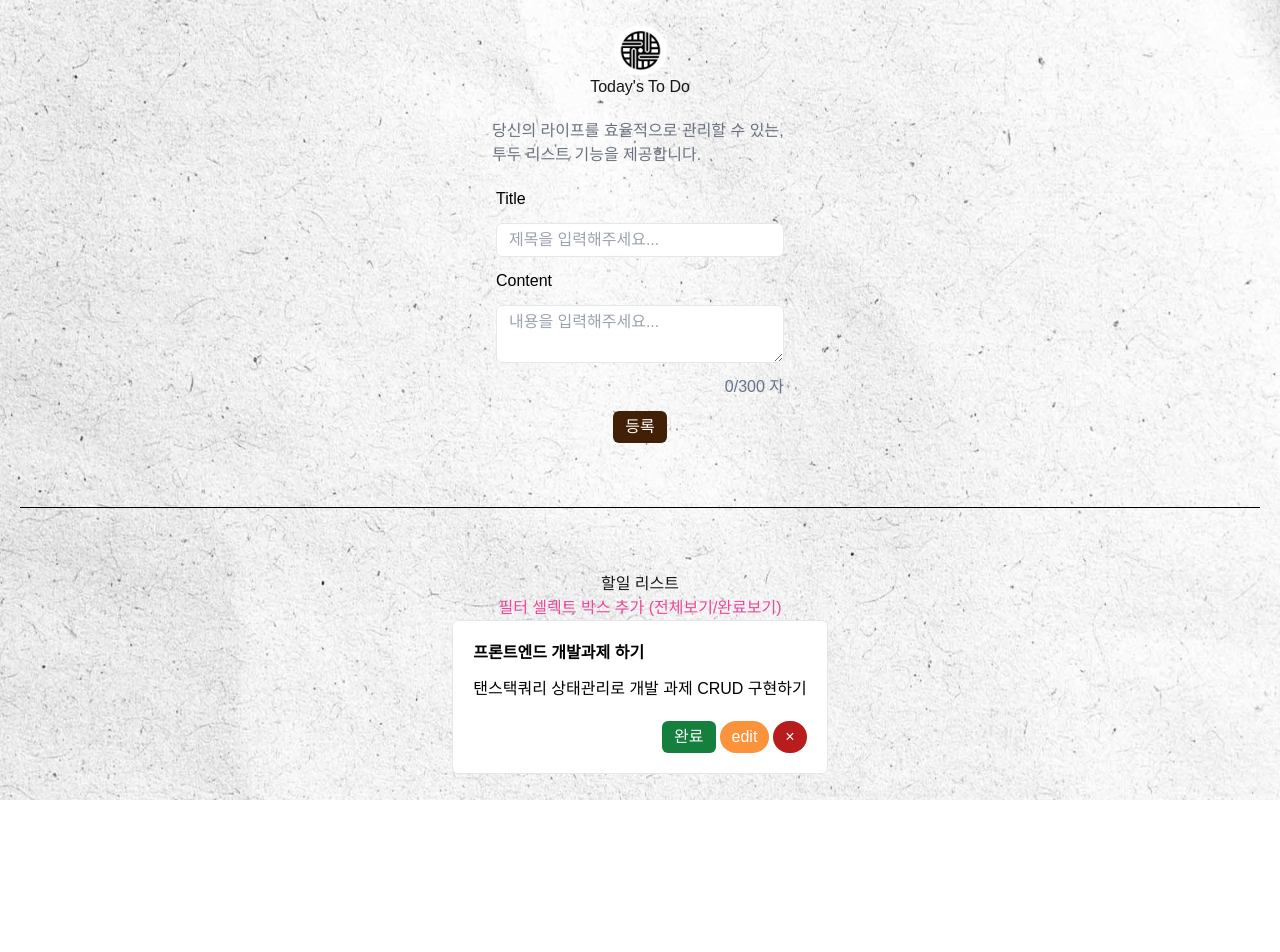
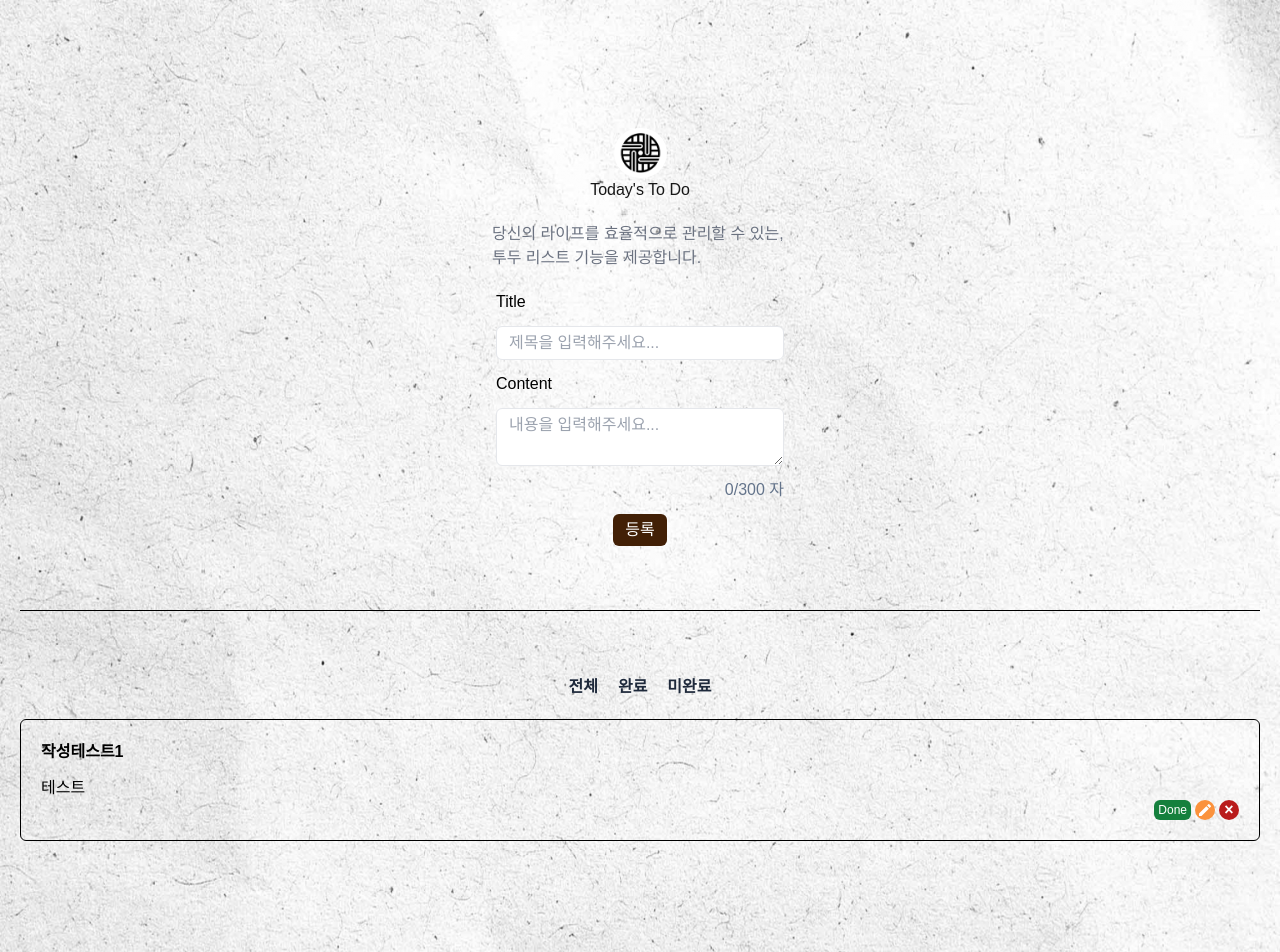
Before and after one commit to izzienote/my-todo-list, a Next.js app: page /todos in a window 1280 px wide. Shown: the top 952 px of the page. Before the commit the page ends 800 px from the top, so only its background shows below. Built offline with nearby package versions, Linux system fonts and the light colour scheme; data requests are answered from the project's data file.

Commit message:
feat:#4 삭제 및 완료/취소 토글 기능 구현

```diff
--- a/db.json
+++ b/db.json
@@ -1,21 +1,9 @@
 {
   "todos": [
     {
-      "id": "f2bb",
-      "title": "프론트엔드 개발 과제 하기",
-      "content": "5/15일 마감",
-      "isDone": false
-    },
-    {
-      "id": "d0dd",
-      "title": "1",
-      "content": "1",
-      "isDone": false
-    },
-    {
-      "id": "1461",
-      "title": "1111",
-      "content": "안녕하세요안녕하세요안녕하세요안녕하세요안녕하세요안녕하세요안녕하세요안녕하세요안녕하세요안녕하세요안녕하세요안녕하세요안녕하세요안녕하세요안녕하세요안녕하세요안녕하세요안녕하세요안녕하세요안녕하세요안녕하세요안녕하세요안녕하세요안녕하세요안녕하세요안녕하세요안녕하세요안녕하세요안녕하세요안녕하세요안녕하세요안녕하세요안녕하세요안녕하세요안녕하세요안녕하세요안녕하세요안녕하세요안녕하세요안녕하세요안녕하세요안녕하세요안녕하세요안녕하세요안녕하세요안녕하세요안녕하세요안녕하세요안녕하세요안녕하세요안녕하세요안녕하세요안녕하세요안녕하세요안녕하세요안녕하세요안녕하세요안녕하세요안녕하세요안녕하세요",
+      "id": "16cb",
+      "title": "작성테스트1",
+      "content": "테스트",
       "isDone": false
     }
   ]
--- a/src/app/todos/page.tsx
+++ b/src/app/todos/page.tsx
@@ -4,7 +4,7 @@ import TodoList from "@/components/todo-list";
 
 const TodoPage = () => {
   return (
-    <div className="px-5 min-h-screen flex flex-col justify-center items-center overflow-y-auto">
+    <div className="h-full px-5 min-h-screen flex flex-col justify-center items-center overflow-y-auto">
       <Logo />
       <p className="text-l mb-5">Today's To Do</p>
       <p className="text-gray-500 whitespace-pre-wrap mb-5">{introText}</p>
--- a/src/components/logo.tsx
+++ b/src/components/logo.tsx
@@ -5,7 +5,7 @@ import { HOME_PAGE } from "@/constants/common";
 
 const Logo = () => {
   return (
-    <Link href={HOME_PAGE} className="flex justify-center">
+    <Link href={HOME_PAGE} className="flex justify-center mt-32">
       <Image
         src={LOGO}
         alt="투데이 투두 로고 이미지"
--- a/src/components/todo-card.tsx
+++ b/src/components/todo-card.tsx
@@ -1,21 +1,78 @@
-const TodoCard = () => {
+import { useDeleteTodo, useSwitchTodo } from "@/lib/hooks/mutation";
+import { SwitchTodo, Todo } from "@/types/todo";
+import { MdEdit } from "react-icons/md";
+import Swal from "sweetalert2";
+
+type TodoCardProps = {
+  todo: Todo;
+};
+
+const TodoCard = ({ todo }: TodoCardProps) => {
+  const deleteMutation = useDeleteTodo();
+  const switchMutation = useSwitchTodo();
+
+  const handleDeleteTodo = (todoId: string) => {
+    Swal.fire({
+      title: "삭제하시겠습니까?",
+      icon: "warning",
+      showCancelButton: true,
+      confirmButtonColor: "#3085d6",
+      cancelButtonColor: "#d33",
+      confirmButtonText: "네, 삭제합니다.",
+    }).then((result) => {
+      if (result.isConfirmed) {
+        Swal.fire({
+          title: "Deleted!",
+          text: "삭제가 완료되었습니다.",
+          icon: "success",
+        });
+      }
+    });
+
+    deleteMutation.mutate(todoId);
+  };
+
+  const hanldeSwitchTodo = ({ todoId, isDone }: SwitchTodo) => {
+    switchMutation.mutate({ todoId, isDone });
+  };
   return (
-    <article className="flex flex-col border bg-white rounded-md px-5 py-5">
+    <article className="w-full h-full flex flex-col border border-black rounded-md px-5 py-5">
+      {/* 타이틀 및 내용 */}
       <ul className="flex flex-col gap-3">
-        <li className="font-bold text-black">프론트엔드 개발과제 하기</li>
-        <li className="text-black">
-          탠스택쿼리 상태관리로 개발 과제 CRUD 구현하기{" "}
-        </li>
+        <li className="font-bold text-black">{todo.title}</li>
+        <li className="text-black overflow-y-auto max-h-14">{todo.content}</li>
       </ul>
-      <div className="flex flex-row gap-1 justify-end mt-5">
-        <button className=" px-3 py-1 bg-green-700 rounded-md text-white">
-          완료
+      <div className="flex flex-row gap-1 justify-end">
+        {/* 완료 및 취소 토글 버튼 */}
+        {!todo.isDone ? (
+          <button
+            onClick={() =>
+              hanldeSwitchTodo({ todoId: todo.id, isDone: !todo.isDone })
+            }
+            className=" bg-green-700 rounded-md px-1 text-white text-xs"
+          >
+            Done
+          </button>
+        ) : (
+          <button
+            onClick={() =>
+              hanldeSwitchTodo({ todoId: todo.id, isDone: !todo.isDone })
+            }
+            className=" bg-red-400 rounded-md px-1 text-white text-xs"
+          >
+            Cancel
+          </button>
+        )}
+        {/* 수정 버튼 */}
+        <button className="h-5 w-5 items-center justify-center flex bg-orange-400 rounded-full text-white">
+          <MdEdit />
         </button>
-        <button className=" px-3 py-1 bg-orange-400 rounded-full text-white">
-          edit
-        </button>
-        <button className=" px-3 py-1 bg-red-700 rounded-full text-white">
-          &times;
+        {/* 삭제 버튼 */}
+        <button
+          onClick={() => handleDeleteTodo(todo.id)}
+          className="h-5 w-5 items-center justify-center flex bg-red-700 rounded-full text-white"
+        >
+          <div className="font-semibold">&times;</div>
         </button>
       </div>
     </article>
--- a/src/components/todo-form.tsx
+++ b/src/components/todo-form.tsx
@@ -2,6 +2,7 @@
 
 import { useAddTodo } from "@/lib/hooks/mutation";
 import { useState } from "react";
+import Swal from "sweetalert2";
 
 const TodoForm = () => {
   // [투두 추가] : useAddTodo
@@ -14,7 +15,14 @@ const TodoForm = () => {
     e.preventDefault();
     addMutation.mutate({ title, content, isDone: false });
 
-    alert("할 일이 추가되었습니다!");
+    Swal.fire({
+      position: "top-end",
+      icon: "success",
+      title: "할 일이 추가되었습니다!",
+      showConfirmButton: false,
+      timer: 1500,
+    });
+
     setContent("");
     setTitle("");
   };
--- a/src/components/todo-list.tsx
+++ b/src/components/todo-list.tsx
@@ -1,15 +1,40 @@
+"use client";
+
 import TodoCard from "@/components/todo-card";
+import { useTodos } from "@/lib/hooks/queries";
 
 const TodoList = () => {
+  const { data: todos, isPending, isError } = useTodos();
+
+  if (isPending) return <div>Loading...</div>;
+  if (isError) return <div>에러발생</div>;
+
   return (
-    <section className="flex flex-col justify-center items-center">
-      <h1>할일 리스트</h1>
-      <div className="text-pink-500">
-        필터 셀렉트 박스 추가 (전체보기/완료보기)
-      </div>
-      <TodoCard />
+    <section className="w-full h-full flex flex-col justify-center items-center mb-40">
+      {/* 필터 보기 (전체/완료/미완료) */}
+      <nav className="flex flex-row text-slate-800 gap-5 font-semibold mb-5">
+        <button>전체</button>
+        <button>완료</button>
+        <button>미완료</button>
+      </nav>
+
+      {/* todo 유무에 따른 UI 배치 */}
+      {todos.length === 0 ? (
+        <div className="text-slate-700 w-full min-h-80 bg-black bg-opacity-20 rounded-md flex items-center justify-center whitespace-pre-wrap text-center">
+          {noRecordText}
+        </div>
+      ) : (
+        <article className="w-full gap-3 flex flex-col">
+          {todos.map((todo) => (
+            <TodoCard key={todo.id} todo={todo} />
+          ))}
+        </article>
+      )}
     </section>
   );
 };
 
 export default TodoList;
+
+const noRecordText = `앗! 작성된 투두 리스트가 없어요.
+새로 작성해볼까요?`;
--- a/src/lib/hooks/mutation.tsx
+++ b/src/lib/hooks/mutation.tsx
@@ -1,7 +1,10 @@
 import { QUERY_KEY } from "@/constants/query-key";
 import { useMutation, useQueryClient } from "@tanstack/react-query";
-import type { TodoInput } from "@/types/todo";
+import type { SwitchTodo, TodoInput } from "@/types/todo";
 
+/**
+ * @function useAddTodo - [추가] 새로운 투두 생성
+ */
 export const useAddTodo = () => {
   const queryClient = useQueryClient();
 
@@ -9,6 +12,9 @@ export const useAddTodo = () => {
     mutationFn: async (newTodo: TodoInput) => {
       const response = await fetch("http://localhost:4000/todos", {
         method: "POST",
+        headers: {
+          "Content-Type": "application/json",
+        },
         body: JSON.stringify(newTodo),
       });
 
@@ -22,3 +28,50 @@ export const useAddTodo = () => {
     },
   });
 };
+
+/**
+ * @function useDeleteTodo - [삭제] 선택한 투두 삭제
+ */
+export const useDeleteTodo = () => {
+  const queryClient = useQueryClient();
+
+  return useMutation({
+    mutationFn: async (todoId: string) => {
+      const response = await fetch(`http://localhost:4000/todos/${todoId}`, {
+        method: "DELETE",
+      });
+
+      return response.json();
+    },
+
+    onSuccess: () => {
+      queryClient.invalidateQueries({
+        queryKey: [QUERY_KEY.TODOS],
+      });
+    },
+  });
+};
+
+/**
+ * @function useSwitchTodo - [완료/취소] 투두 전환
+ */
+export const useSwitchTodo = () => {
+  const queryClient = useQueryClient();
+
+  return useMutation({
+    mutationFn: async ({ todoId, isDone }: SwitchTodo) => {
+      const response = await fetch(`http://localhost:4000/todos/${todoId}`, {
+        method: "PATCH",
+        body: JSON.stringify({ isDone }),
+      });
+
+      return response.json();
+    },
+
+    onSuccess: () => {
+      queryClient.invalidateQueries({
+        queryKey: [QUERY_KEY.TODOS],
+      });
+    },
+  });
+};
```
